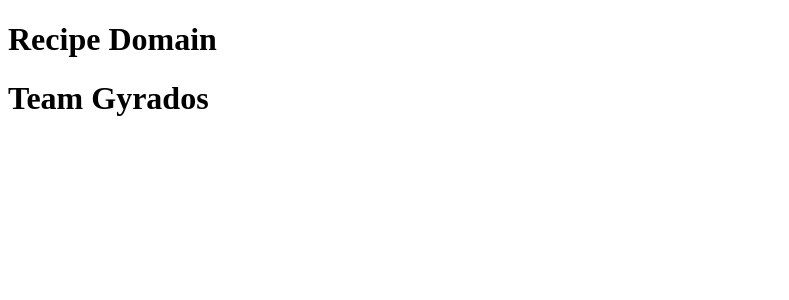
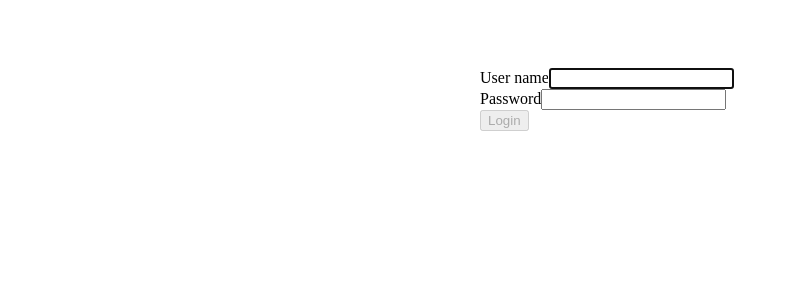
Before and after one commit to jc80800/recipe_application, a React (Create React App) app in the folder client/: page / in a window 1280 px wide. Shown: the top 300 px of the page, without its empty margins (0-789 px from the left). Built offline with nearby package versions, Linux system fonts and the light colour scheme.

Commit message:
create login page

```diff
--- a/client/package.json
+++ b/client/package.json
@@ -7,6 +7,7 @@
     "@testing-library/react": "^11.2.7",
     "@testing-library/user-event": "^12.8.3",
     "react": "^17.0.2",
+    "react-bootstrap-validation": "^0.1.11",
     "react-dom": "^17.0.2",
     "react-scripts": "4.0.3",
     "web-vitals": "^1.1.2"
--- a/client/src/App.js
+++ b/client/src/App.js
@@ -1,4 +1,6 @@
 import React, {Component} from 'react';
+import Login from './Login';
+import {Route} from 'react';
 
 
 class App extends Component{
@@ -9,6 +11,9 @@ class App extends Component{
                 <h1> Recipe Domain </h1>
                 <h1> Team Gyrados</h1>
             </div>
+            // <Route path="/login">
+            //     <Login />
+            // </Route>
         )
     }
 }
--- /dev/null
+++ b/client/src/Login.css
@@ -0,0 +1,10 @@
+@media all and (min-width: 480px) {
+    .Login {
+      padding: 60px 0;
+    }
+
+    .Login form {
+      margin: 0 auto;
+      max-width: 320px;
+    }
+  }
--- /dev/null
+++ b/client/src/Login.js
@@ -0,0 +1,44 @@
+import React, { useState } from "react";
+import Form from "react-bootstrap/Form";
+import Button from "react-bootstrap/Button";
+import "./Login.css";
+
+export default function Login(){
+    const [userName, setUserName] = useState("");
+    const [password, setPassword] = useState("");
+
+    function validateForm() {
+      return userName.length > 0 && password.length > 0;
+    }
+
+    function handleSubmit(event) {
+      event.preventDefault();
+    }
+
+    return (
+      <div className="Login">
+        <Form onSubmit={handleSubmit}>
+          <Form.Group size="lg" controlId="userName">
+            <Form.Label>User name</Form.Label>
+            <Form.Control
+              autoFocus
+              type="userName"
+              value={userName}
+              onChange={(e) => setUserName(e.target.value)}
+            />
+          </Form.Group>
+          <Form.Group size="lg" controlId="password">
+            <Form.Label>Password</Form.Label>
+            <Form.Control
+              type="password"
+              value={password}
+              onChange={(e) => setPassword(e.target.value)}
+            />
+          </Form.Group>
+          <Button block size="lg" type="submit" disabled={!validateForm()}>
+            Login
+          </Button>
+        </Form>
+      </div>
+    );
+}
--- a/client/src/index.js
+++ b/client/src/index.js
@@ -1,10 +1,18 @@
 import React from 'react';
 import ReactDOM from 'react-dom';
-import App from './App.js';
+import App from './App';
+import Login from './Login';
+
 
 ReactDOM.render(
   <React.StrictMode>
-    <App />
+    <Login />
   </React.StrictMode>,
   document.getElementById('root')
+
+  // <Route path="/" component={ Login }>
+  //   <IndexRoute component={ App } />
+  //   {/* <Route path="detail/:repo" component={ Detail } /> */}
+  // </Route>
+
 );
```
Also changed, not shown: 1 other file (tests, documents, lock files or other folders).
